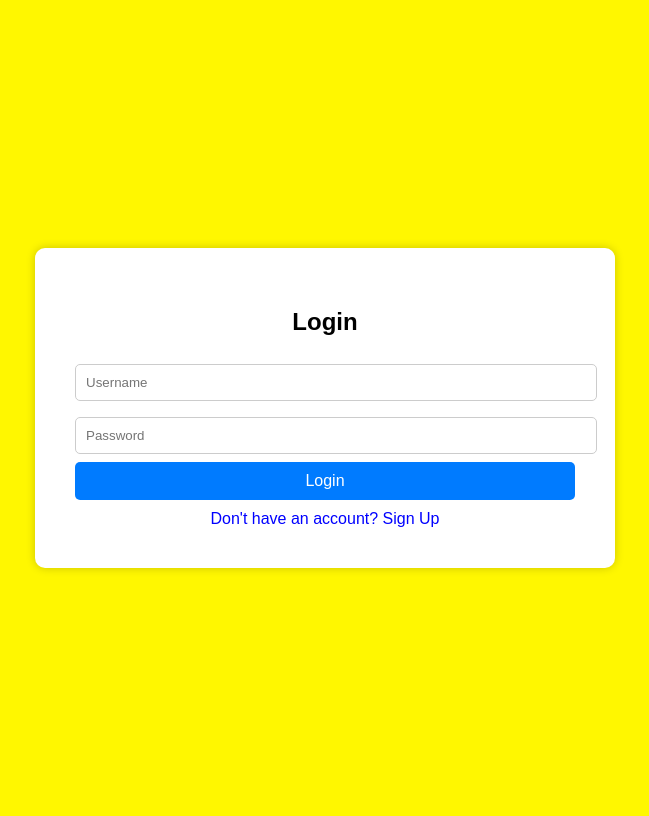
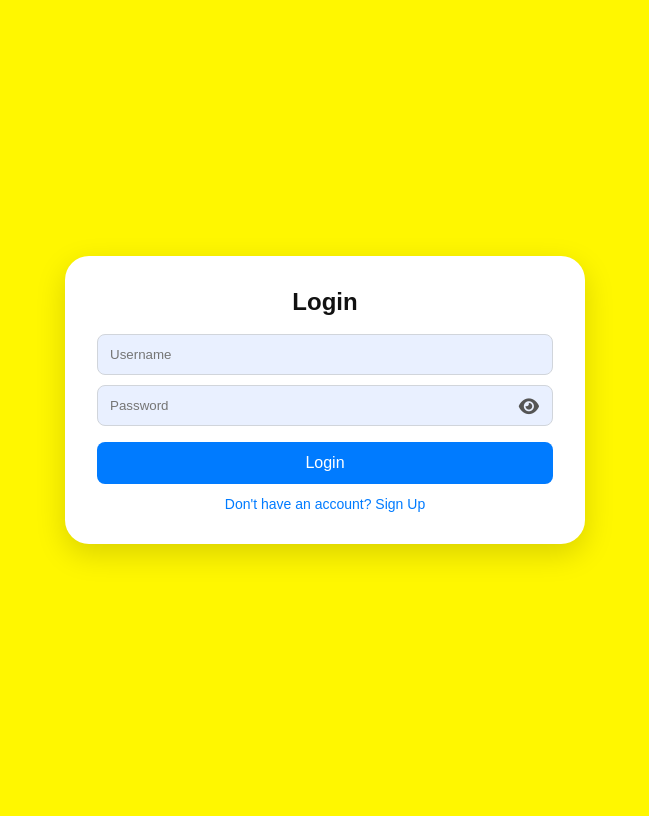
Before and after one commit to Akash-Softw/DevOps_Handson, a Flask app: page / in a window 1280 px wide. Shown: the whole page, without its empty margins (315-964 px from the left). After the commit the page ends 560 px from the top, so only its background shows below. Run offline with Flask 3, Linux system fonts and the light colour scheme.

Commit message:
Dashboard need to show now

```diff
--- a/app.py
+++ b/app.py
@@ -1,7 +1,8 @@
-from flask import Flask, request, render_template
+from flask import Flask, request, render_template, redirect, url_for, session
 import sqlite3
 
 app = Flask(__name__)
+app.secret_key = "supersecretkey"  # For session management
 DB_NAME = "UserCreden.db"
 
 # --- Initialize Database ---
@@ -39,14 +40,13 @@ def signup():
         cursor.execute("INSERT INTO users (username, email, password) VALUES (?, ?, ?)",
                        (username, email, password))
         conn.commit()
-        msg = "Signup successful! Now login."
+        msg = "✅ Signup successful! Now login."
     except sqlite3.IntegrityError:
-        msg = "Username already exists!"
+        msg = "❌ Username already exists!"
     conn.close()
-
     return render_template("index.html", message=msg)
 
-# --- Login Logic ---
+# --- Login Logic with Dashboard ---
 @app.route("/login", methods=["POST"])
 def login():
     username = request.form["username"]
@@ -59,11 +59,18 @@ def login():
     conn.close()
 
     if user:
-        msg = f"Welcome, {username}!"
+        session["username"] = username
+        message = f"{username} is now focused on balancing a thriving career in DevOps, maintaining great health, and building meaningful relationships."
+        return render_template("dashboard.html", message=message)
     else:
         msg = "Invalid username or password!"
+        return render_template("index.html", message=msg)
 
-    return render_template("index.html", message=msg)
+# --- Logout Route ---
+@app.route("/logout")
+def logout():
+    session.clear()
+    return redirect(url_for("home"))
 
 if __name__ == "__main__":
     app.run(debug=True)
--- a/templates/index.html
+++ b/templates/index.html
@@ -1,93 +1,184 @@
 <!DOCTYPE html>
 <html lang="en">
 <head>
-    <meta charset="UTF-8">
+  <meta charset="UTF-8" />
+  <meta name="viewport" content="width=device-width, initial-scale=1.0"/>
   <title>DevOps</title>
+
+  <!-- Font Awesome (eye / eye-slash) -->
+  <link rel="stylesheet" href="https://cdnjs.cloudflare.com/ajax/libs/font-awesome/6.4.0/css/all.min.css"/>
+
   <style>
-        body {
-            font-family: Arial, sans-serif;
-            background: #fff700;
-            display: flex;
-            justify-content: center;
-            align-items: center;
-            height: 100vh;
+    :root{
+      --brand:#007bff;
+      --brand-hover:#0056b3;
+      --card:#ffffff;
+      --bg:#fff700;
+      --text:#111;
+      --muted:#6b7280;
+      --input:#e9f0ff;
+      --ring:rgba(0,123,255,.25);
     }
-        .container {
-            width: 500px;
-            background: #fff;
-            padding: 40px;
-            box-shadow: 0px 0px 10px rgba(0,0,0,0.2);
-            border-radius: 10px;
+    *{box-sizing:border-box}
+
+    body{
+      font-family: Arial, Helvetica, sans-serif;
+      background: var(--bg);
+      min-height: 100vh;
+      margin: 0;
+      display: grid;
+      place-items: center;
+      padding: 16px;
     }
-        h2 {
-            text-align: center;
+
+    .container{
+      width: 100%;
+      max-width: 520px;            /* responsive card */
+      background: var(--card);
+      padding: 32px;
+      border-radius: 24px;
+      box-shadow: 0 10px 30px rgba(0,0,0,.15);
     }
-        input {
+
+    h2{
+      text-align:center;
+      margin: 0 0 18px;
+      color: var(--text);
+    }
+
+    .field{
+      position: relative;
+      margin: 10px 0;
+    }
+
+    input{
       width: 100%;
-            padding: 10px;
-            margin: 8px 0;
-            border: 1px solid #ccc;
-            border-radius: 5px;
+      padding: 12px 44px 12px 12px;       /* space for the eye icon */
+      border: 1px solid #d1d5db;
+      border-radius: 8px;
+      background: var(--input);
+      outline: none;
+      transition: box-shadow .15s ease, border-color .15s ease;
     }
-        button {
+    input:focus{
+      border-color: var(--brand);
+      box-shadow: 0 0 0 4px var(--ring);
+    }
+
+    .eye{
+      position: absolute;
+      right: 10px;
+      top: 50%;
+      transform: translateY(-50%);
+      cursor: pointer;
+      font-size: 18px;
+      color: #555;
+      padding: 4px;
+      border-radius: 6px;
+      line-height: 0;
+    }
+    .eye:hover{ color: var(--brand); }
+
+    button{
       width: 100%;
-            padding: 10px;
-            background: #007bff;
+      padding: 12px;
+      margin-top: 6px;
+      background: var(--brand);
+      color: #fff;
       border: none;
-            color: #fff;
+      border-radius: 8px;
       font-size: 16px;
       cursor: pointer;
-            border-radius: 5px;
     }
-        button:hover {
-            background: #0056b3;
+    button:hover{ background: var(--brand-hover); }
+
+    .toggle{
+      text-align: center;
+      margin-top: 12px;
+      font-size: 14px;
+      color: var(--brand);
+      cursor: pointer;
+      user-select: none;
     }
-        .toggle {
-            text-align: center;
-            margin-top: 10px;
-            color: blue;
-            cursor: pointer;
-        }
+    .toggle:hover{ text-decoration: underline; }
   </style>
 </head>
+<body>
 
   <div class="container">
     <h2 id="form-title">Login</h2>
+
+    <!-- LOGIN FORM -->
     <form id="login-form" action="/login" method="post">
+      <div class="field">
         <input type="text" placeholder="Username" name="username" required>
-        <input type="password" placeholder="Password" name="password" required>
+      </div>
+
+      <div class="field">
+        <input type="password" placeholder="Password" name="password" id="login-password" required>
+        <i class="fa-solid fa-eye eye" id="login-eye" aria-label="Show/Hide password" role="button"></i>
+      </div>
+
       <button type="submit">Login</button>
     </form>
 
+    <!-- SIGNUP FORM (HIDDEN INITIALLY) -->
     <form id="signup-form" action="/signup" method="post" style="display:none;">
+      <div class="field">
         <input type="text" placeholder="Username" name="username" required>
+      </div>
+
+      <div class="field">
         <input type="email" placeholder="Email" name="email" required>
-        <input type="password" placeholder="Password" name="password" required>
+      </div>
+
+      <div class="field">
+        <input type="password" placeholder="Password" name="password" id="signup-password" required>
+        <i class="fa-solid fa-eye eye" id="signup-eye" aria-label="Show/Hide password" role="button"></i>
+      </div>
+
       <button type="submit">Sign Up</button>
     </form>
 
-    <div class="toggle" onclick="toggleForms()">Don't have an account? Sign Up</div>
+    <!-- TOGGLE LINK (INSIDE CARD) -->
+    <div class="toggle" id="toggle-link">Don't have an account? Sign Up</div>
   </div>
 
   <script>
-    function toggleForms() {
-        const loginForm = document.getElementById('login-form');
+    // Toggle between Login and Sign Up forms
+    const loginForm  = document.getElementById('login-form');
     const signupForm = document.getElementById('signup-form');
-        const title = document.getElementById('form-title');
-        const toggleText = document.querySelector('.toggle');
+    const title      = document.getElementById('form-title');
+    const toggleLink = document.getElementById('toggle-link');
 
-        if (loginForm.style.display === 'none') {
+    toggleLink.addEventListener('click', () => {
+      const loginHidden = loginForm.style.display === 'none';
+      if (loginHidden) {
         loginForm.style.display = 'block';
         signupForm.style.display = 'none';
         title.textContent = 'Login';
-            toggleText.textContent = "Don't have an account? Sign Up";
+        toggleLink.textContent = "Don't have an account? Sign Up";
       } else {
         loginForm.style.display = 'none';
         signupForm.style.display = 'block';
         title.textContent = 'Sign Up';
-            toggleText.textContent = "Already have an account? Login";
+        toggleLink.textContent = "Already have an account? Login";
       }
+    });
+
+    // Generic show/hide password handler
+    function bindEye(eyeId, inputId){
+      const eye = document.getElementById(eyeId);
+      const input = document.getElementById(inputId);
+      eye.addEventListener('click', function(){
+        const show = input.type === 'password';
+        input.type = show ? 'text' : 'password';
+        this.classList.toggle('fa-eye', !show);
+        this.classList.toggle('fa-eye-slash', show);
+      });
     }
+    bindEye('login-eye', 'login-password');
+    bindEye('signup-eye', 'signup-password');
   </script>
 
 </body>
```
Also changed, not shown: templates/dashboard.html (added, +52 -0 lines). Lines whose indentation alone changed are shown as unchanged.
